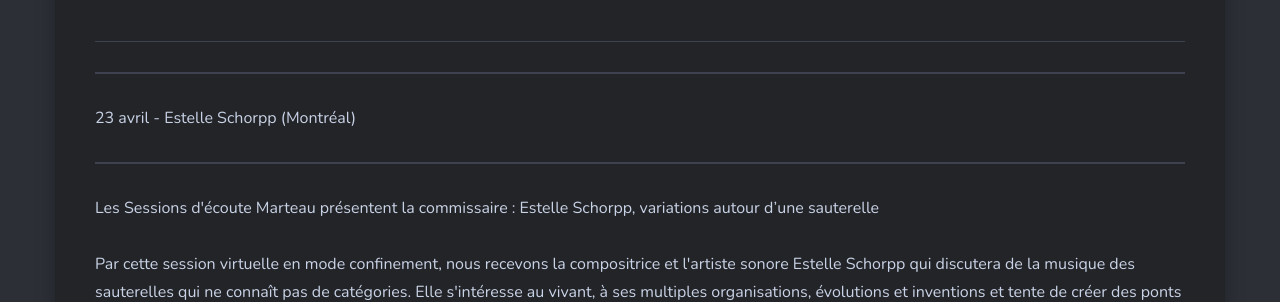
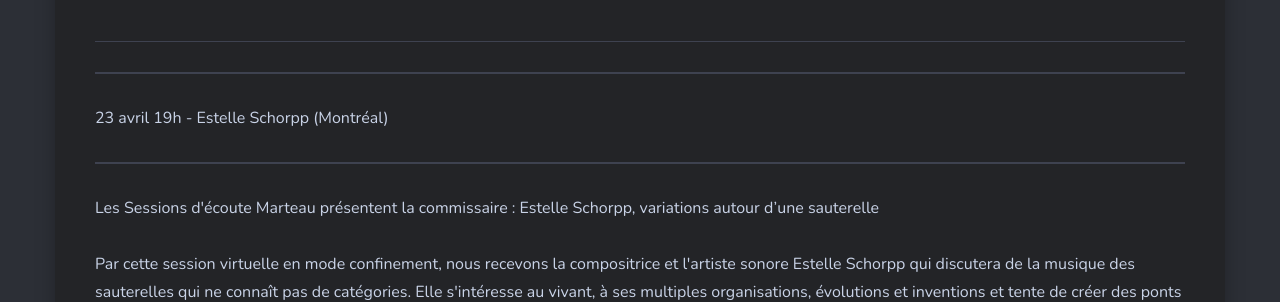
Before and after one commit to sessions-marteau/sessions-marteau-2.github.io, a Jekyll site: the page built from _pages/evenement-a-venir.md, in a window 1280 px wide and 900 px high, scrolled down 654 px. Shown: the part 153-455 px from the top of the window. Built offline with Jekyll 4.4.1, drawn with Linux system fonts in a browser that asks for light colours; nearby versions of some CDN libraries.

Commit message:
Update evenement-a-venir.md

```diff
--- a/_pages/evenement-a-venir.md
+++ b/_pages/evenement-a-venir.md
@@ -19,7 +19,7 @@
 
 <DIV align="left">
 
-23 avril - Estelle Schorpp (Montréal)
+23 avril 19h - Estelle Schorpp (Montréal)
 
 <hr>
 
@@ -77,7 +77,6 @@
 
 ### À venir ce printemps sur zoom
 
-<br>
 14 mai - Juan Dumay (Paris)
 <br>
 28 mai - Félix B. Desfossés (Rouyn-Noranda)
```
